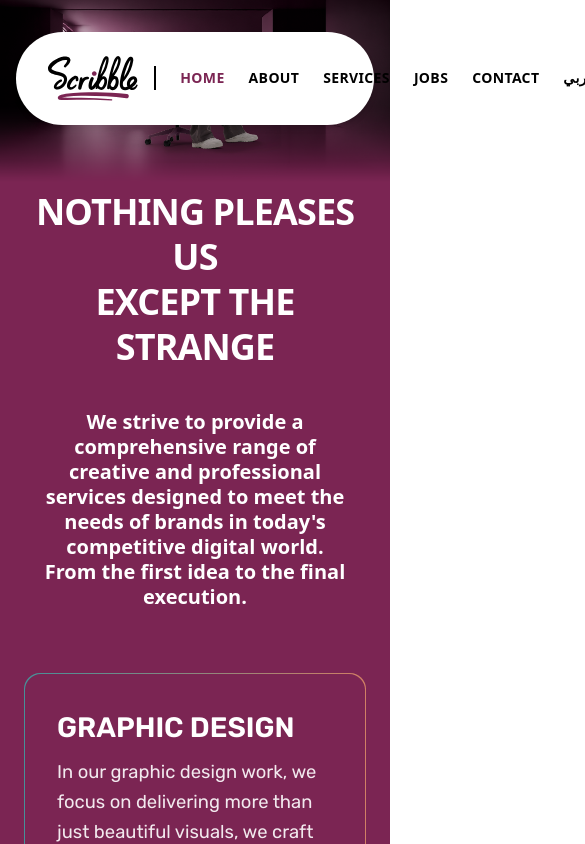
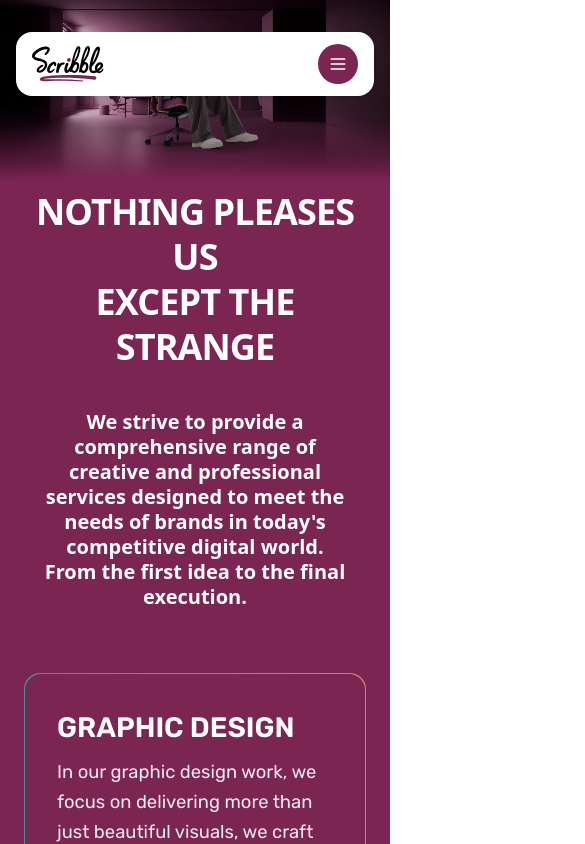
Before and after one commit to suhayb-yahya/scribble, a Next.js app: page / in a window 390 px wide. Shown: the top 844 px of the page, 585 px wide, since content can reach past the window. Built offline with nearby package versions, Linux system fonts and the light colour scheme.

Commit message:
Add mobile menu functionality to Header component; include Hamburger and Close icons, manage background scroll during menu open.

```diff
--- a/src/components/Header.tsx
+++ b/src/components/Header.tsx
@@ -3,6 +3,7 @@
 import Link from "next/link";
 import { usePathname } from "next/navigation";
 import { Dancing_Script } from "next/font/google";
+import { useEffect, useId, useState, type ComponentType } from "react";
 
 const dancingScript = Dancing_Script({
   subsets: ["latin"],
@@ -23,6 +24,43 @@ const socialLinks = [
   { name: "YouTube", href: "#", icon: "play" },
   { name: "LinkedIn", href: "#", icon: "in" },
 ];
+
+function HamburgerIcon({ className }: { className?: string }) {
+  return (
+    <svg
+      className={className}
+      viewBox="0 0 24 24"
+      fill="none"
+      stroke="currentColor"
+      strokeWidth="2"
+      strokeLinecap="round"
+      strokeLinejoin="round"
+      aria-hidden
+    >
+      <path d="M4 6h16" />
+      <path d="M4 12h16" />
+      <path d="M4 18h16" />
+    </svg>
+  );
+}
+
+function CloseIcon({ className }: { className?: string }) {
+  return (
+    <svg
+      className={className}
+      viewBox="0 0 24 24"
+      fill="none"
+      stroke="currentColor"
+      strokeWidth="2"
+      strokeLinecap="round"
+      strokeLinejoin="round"
+      aria-hidden
+    >
+      <path d="M6 6l12 12" />
+      <path d="M18 6l-12 12" />
+    </svg>
+  );
+}
 
 function FacebookIcon({ className }: { className?: string }) {
   return (
@@ -56,7 +94,7 @@ function LinkedInIcon({ className }: { className?: string }) {
   );
 }
 
-const socialIcons: Record<string, React.ComponentType<{ className?: string }>> = {
+const socialIcons: Record<string, ComponentType<{ className?: string }>> = {
   Facebook: FacebookIcon,
   Instagram: InstagramIcon,
   YouTube: YouTubeIcon,
@@ -65,13 +103,30 @@ const socialIcons: Record<string, React.ComponentType<{ className?: string }>> =
 
 export default function Header() {
   const pathname = usePathname();
+  const menuId = useId();
+  const [mobileMenuOpen, setMobileMenuOpen] = useState(false);
+
+  useEffect(() => {
+    // Close the menu after navigation.
+    setMobileMenuOpen(false);
+  }, [pathname]);
+
+  useEffect(() => {
+    // Prevent background scroll while the mobile menu is open.
+    if (!mobileMenuOpen) return;
+    const prev = document.body.style.overflow;
+    document.body.style.overflow = "hidden";
+    return () => {
+      document.body.style.overflow = prev;
+    };
+  }, [mobileMenuOpen]);
 
   return (
     <header className="absolute top-0 left-0 right-0 z-10 w-full px-4 py-4 mt-4 flex justify-center">
-        <div className="w-full max-w-6xl bg-white rounded-full shadow-md flex items-center justify-between gap-6 px-8 py-6">
-          {/* Logo */}
-          <div className="flex items-center gap-4 shrink-0">
-            <Link href="/" className="flex flex-col items-start inline-flex">
+      <div className="w-full max-w-6xl bg-white rounded-2xl md:rounded-full shadow-md flex items-center justify-between gap-3 md:gap-6 px-4 md:px-8 py-3 md:py-6">
+        {/* Left: Logo + desktop nav */}
+        <div className="flex items-center gap-4 shrink min-w-0">
+          <Link href="/" className="flex flex-col items-start inline-flex shrink-0">
             <span aria-label="Scribble logo" className="inline-block">
               <svg
                 xmlns="http://www.w3.org/2000/svg"
@@ -79,6 +134,7 @@ export default function Header() {
                 height="44.851"
                 viewBox="0 0 91 45"
                 fill="none"
+                className="w-[72px] h-auto md:w-[90px]"
               >
                 <path
                   d="M78.9444 42.5383C63.9994 40.4463 48.6224 39.8393 33.4794 39.9913C28.4194 40.0883 23.3364 40.2703 18.3844 40.8933C16.4064 41.2053 14.2834 41.3983 12.5474 42.3283C12.3864 42.4163 12.4234 42.5053 12.4994 42.2343C12.5324 41.9973 12.4364 41.6703 12.2394 41.4903C15.5944 42.0963 29.4254 41.8333 33.6574 41.9273C43.8774 42.0403 54.1094 42.5083 64.2774 43.6093C65.0474 43.6923 64.9824 44.9123 64.1594 44.8483C49.5014 43.5633 33.1384 43.9323 18.3614 44.3243C15.9844 44.2873 13.6184 44.5243 11.2524 43.8903C10.9994 43.7793 10.7544 43.7343 10.3384 43.3413C9.91844 42.9173 9.75945 42.2683 9.88645 41.7033C10.6664 38.9153 15.6314 38.5803 17.9774 38.0673C28.2294 36.6183 38.4644 36.5163 48.7634 36.5173C59.0164 36.6163 69.2544 36.9853 79.5394 38.2203C82.4004 38.6353 81.8754 42.9043 78.9434 42.5373L78.9444 42.5383Z"
@@ -119,20 +175,19 @@ export default function Header() {
               </svg>
             </span>
           </Link>
-            <span className="h-6 w-0.5 bg-black" aria-hidden="true" />
 
-            {/* Navigation */}
-            <nav className="flex items-center gap-6 flex-wrap mx-2">
+          <span className="hidden md:block h-6 w-0.5 bg-black" aria-hidden="true" />
+
+          {/* Desktop navigation */}
+          <nav className="hidden md:flex items-center gap-4 lg:gap-6 mx-2 min-w-0">
             {navItems.map((item) => {
               const isActive =
-                    item.href === "/"
-                        ? pathname === "/"
-                        : pathname.startsWith(item.href);
+                item.href === "/" ? pathname === "/" : pathname.startsWith(item.href);
               return (
                 <Link
                   key={item.label}
                   href={item.href}
-                        className={`text-sm font-bold uppercase tracking-wide transition-colors ${
+                  className={`text-sm font-bold uppercase tracking-wide transition-colors whitespace-nowrap focus:outline-none focus-visible:ring-2 focus-visible:ring-primary/40 rounded ${
                     isActive ? "text-primary" : "text-black hover:text-primary/80"
                   }`}
                 >
@@ -140,14 +195,16 @@ export default function Header() {
                 </Link>
               );
             })}
-              <span className="text-black text-sm font-bold uppercase tracking-wide">
+            <span className="text-black text-sm font-bold uppercase tracking-wide whitespace-nowrap">
               عربي
             </span>
           </nav>
         </div>
 
-          {/* Social icons */}
+        {/* Right: desktop social icons + mobile menu button */}
         <div className="flex items-center gap-2 shrink-0">
+          {/* Social icons (desktop) */}
+          <div className="hidden md:flex items-center gap-2">
             {socialLinks.map(({ name, href }) => {
               const Icon = socialIcons[name];
               return (
@@ -155,7 +212,72 @@ export default function Header() {
                   key={name}
                   href={href}
                   aria-label={name}
-                      className="w-9 h-9 rounded-full bg-primary text-white flex items-center justify-center hover:opacity-90 transition-opacity flex-shrink-0"
+                  className="w-9 h-9 rounded-full bg-primary text-white flex items-center justify-center hover:opacity-90 transition-opacity flex-shrink-0 focus:outline-none focus-visible:ring-2 focus-visible:ring-primary/40"
+                >
+                  {Icon && <Icon className="w-4 h-4" />}
+                </a>
+              );
+            })}
+          </div>
+
+          {/* Mobile menu toggle */}
+          <button
+            type="button"
+            className="md:hidden inline-flex items-center justify-center w-10 h-10 rounded-full bg-primary text-white hover:opacity-90 transition-opacity focus:outline-none focus-visible:ring-2 focus-visible:ring-primary/40"
+            aria-label={mobileMenuOpen ? "Close menu" : "Open menu"}
+            aria-expanded={mobileMenuOpen}
+            aria-controls={menuId}
+            onClick={() => setMobileMenuOpen((v) => !v)}
+          >
+            {mobileMenuOpen ? <CloseIcon className="w-5 h-5" /> : <HamburgerIcon className="w-5 h-5" />}
+          </button>
+        </div>
+      </div>
+
+      {/* Mobile menu overlay */}
+      {mobileMenuOpen && (
+        <div className="fixed inset-0 z-20 md:hidden">
+          <button
+            type="button"
+            className="absolute inset-0 bg-black/40"
+            aria-label="Close menu"
+            onClick={() => setMobileMenuOpen(false)}
+          />
+
+          <div className="absolute top-20 left-4 right-4 bg-white rounded-2xl shadow-lg p-5">
+            <nav id={menuId} className="flex flex-col gap-3">
+              {navItems.map((item) => {
+                const isActive =
+                  item.href === "/" ? pathname === "/" : pathname.startsWith(item.href);
+                return (
+                  <Link
+                    key={item.label}
+                    href={item.href}
+                    className={`text-sm font-bold uppercase tracking-wide transition-colors px-3 py-2 rounded-lg focus:outline-none focus-visible:ring-2 focus-visible:ring-primary/40 ${
+                      isActive ? "text-primary bg-primary/5" : "text-black hover:text-primary/80"
+                    }`}
+                  >
+                    {item.label}
+                  </Link>
+                );
+              })}
+
+              <div className="h-px bg-black/10 my-2" aria-hidden="true" />
+
+              <div className="flex items-center justify-between gap-3">
+                <span className="text-black text-sm font-bold uppercase tracking-wide">
+                  عربي
+                </span>
+
+                <div className="flex items-center gap-2">
+                  {socialLinks.map(({ name, href }) => {
+                    const Icon = socialIcons[name];
+                    return (
+                      <a
+                        key={name}
+                        href={href}
+                        aria-label={name}
+                        className="w-9 h-9 rounded-full bg-primary text-white flex items-center justify-center hover:opacity-90 transition-opacity flex-shrink-0 focus:outline-none focus-visible:ring-2 focus-visible:ring-primary/40"
                       >
                         {Icon && <Icon className="w-4 h-4" />}
                       </a>
@@ -163,6 +285,10 @@ export default function Header() {
                   })}
                 </div>
               </div>
+            </nav>
+          </div>
+        </div>
+      )}
     </header>
   );
 }
```
Lines whose indentation alone changed are shown as unchanged.
